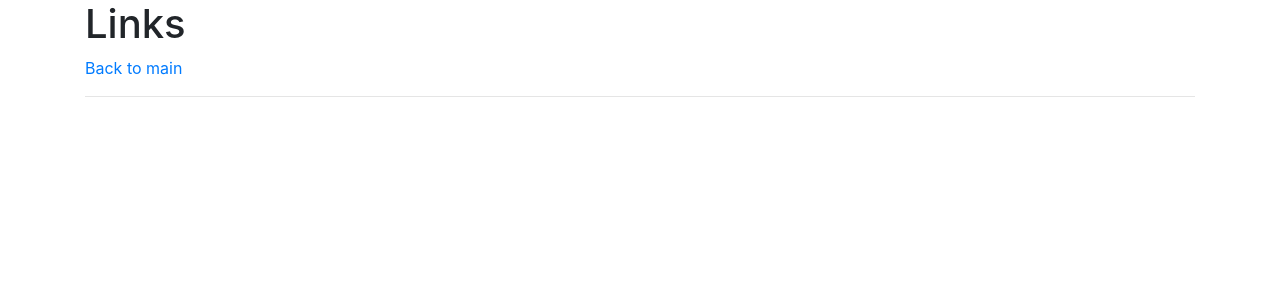
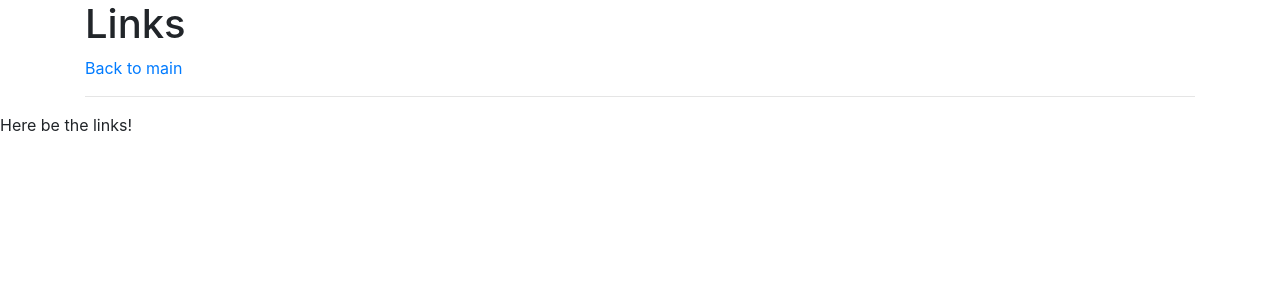
Before and after one commit to igalakhov/igalakhov.github.io, a Flask app: page /links in a window 1280 px wide. Shown: the top 300 px of the page. Run offline with Flask 2, Linux system fonts and the light colour scheme; some libraries are stand-ins or nearby versions.

Commit message:
links update

```diff
--- a/website/templates/links.html
+++ b/website/templates/links.html
@@ -7,4 +7,6 @@
         <hr>
     </div>
 
+    <p>Here be the links!</p>
+
 {% endblock content %}
```
Also changed, not shown: 1 other file.
